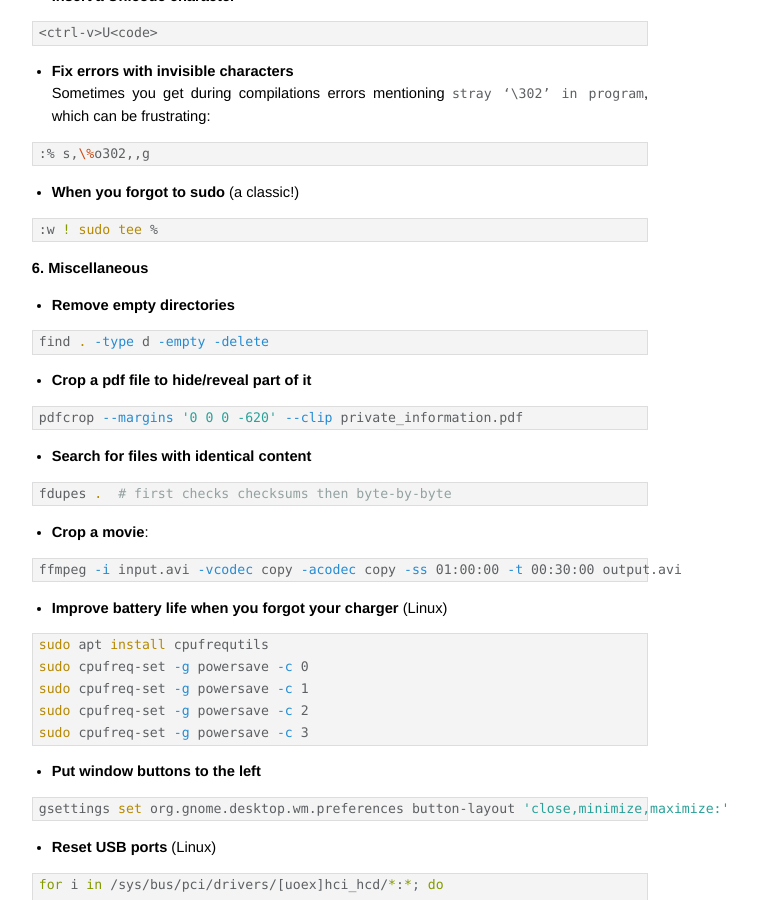
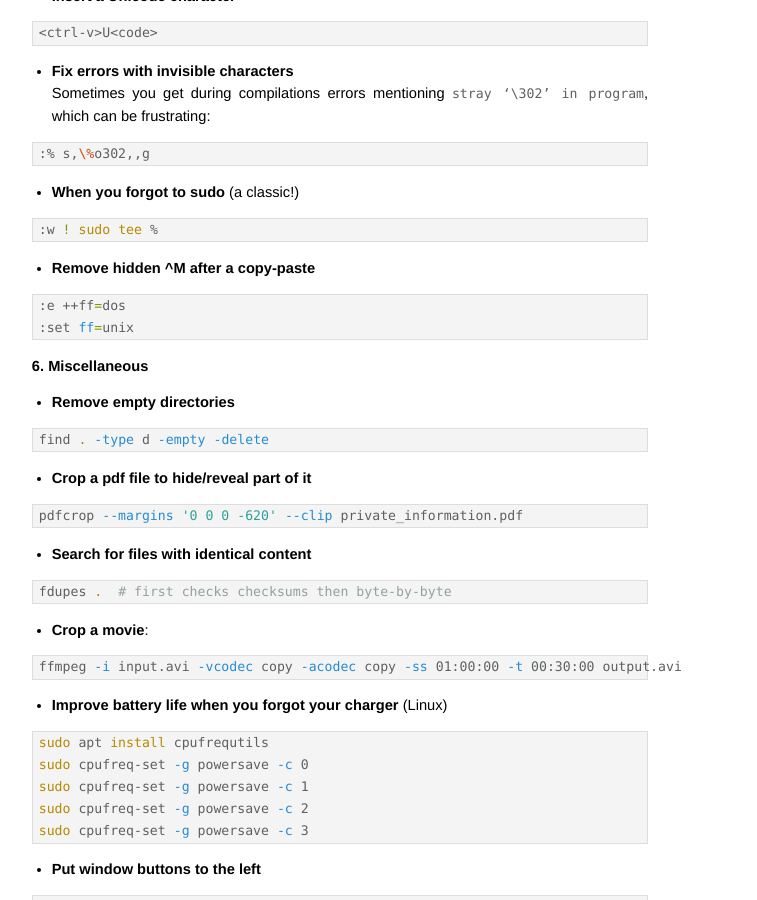
Before and after one commit to xoolive/xoolive.github.io, a Jekyll site: the page built from _posts/2018-04-22-my-personal-cheatsheet.md, in a window 1280 px wide and 900 px high, scrolled down 2600 px. Shown: the whole window, without its empty margins (300-1057 px from the left). Built offline with Jekyll 4.4.1, drawn with Linux system fonts in a browser that asks for light colours; nearby versions of some CDN libraries.

Commit message:
^M issue

```diff
--- a/_posts/2018-04-22-my-personal-cheatsheet.md
+++ b/_posts/2018-04-22-my-personal-cheatsheet.md
@@ -188,6 +188,13 @@ rm -rf $(brew --cache)
 :w ! sudo tee %
 ~~~
 
+- **Remove hidden ^M after a copy-paste**
+
+~~~zsh
+:e ++ff=dos
+:set ff=unix
+~~~
+
 # 6. Miscellaneous
 
 - **Remove empty directories**
```
